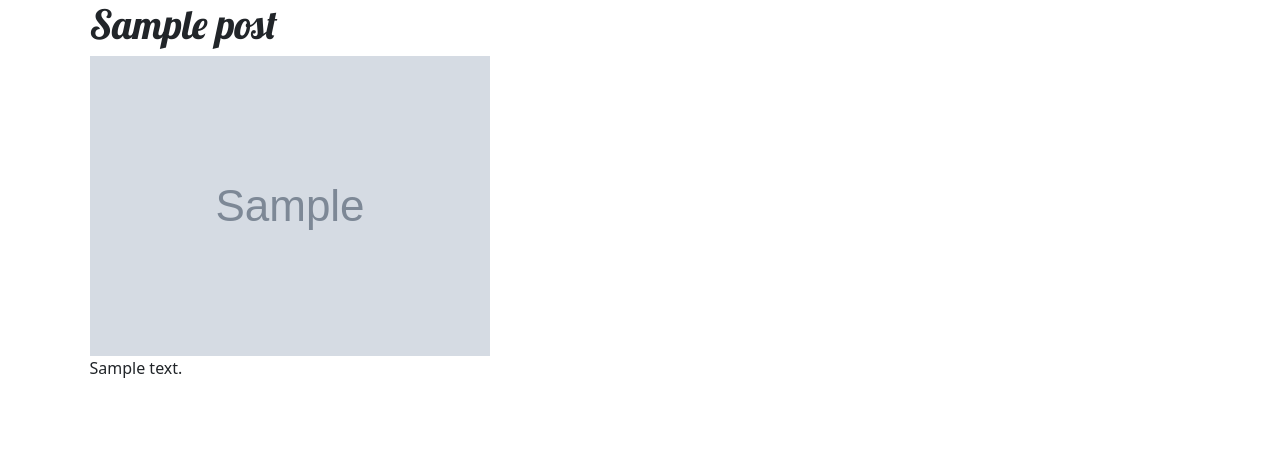
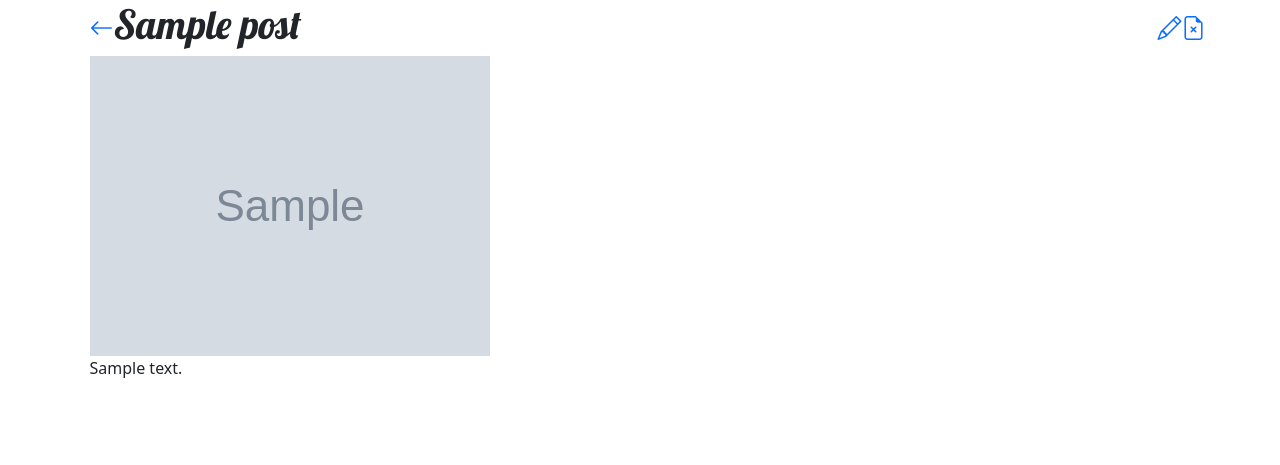
Before and after one commit to phk70/diplom_blog, a Django app: page /post/1/ in a window 1280 px wide. Shown: the part 106-571 px from the top of the page. Run offline with Django 5.2, Linux system fonts and the light colour scheme; tables that the repository leaves empty hold one stand-in row (values such as "Sample post"); grey boxes marked "Sample" are stand-in pictures.

Commit message:
Добавлены кнопки навигации в post_detail

```diff
--- a/blog/templates/blog/base.html
+++ b/blog/templates/blog/base.html
@@ -6,7 +6,7 @@
     <meta charset="UTF-8">
     <meta name="viewport" content="width=device-width, initial-scale=1.0">
     <title>TravelMap</title>
-    <link rel="shortcut icon" type="image/png" href="{% static 'blog/image/favicon.png' %}" />
+    <link rel="shortcut icon" type="image/png" href="{% static 'image/favicon.png' %}" />
     <link rel="preconnect" href="https://fonts.googleapis.com">
     <link rel="preconnect" href="https://fonts.gstatic.com" crossorigin>
     <link href="https://fonts.googleapis.com/css2?family=Lobster&display=swap" rel="stylesheet"/>  {% comment %}  Импорт шрифта  {% endcomment %}
--- a/blog/templates/blog/post_delete.html
+++ b/blog/templates/blog/post_delete.html
@@ -10,6 +10,6 @@
             <img="{{ post.photo.url }}">
         </div>
         <input class="btn btn-danger" type="submit" value="Удалить">
-        <a class="nav-link" href="{% url 'post_list'%}">Отмена</a>
+        <a class="nav-link" href="{% url 'post_detail' pk=post.pk%}">Отмена</a>
     </form>
 {% endblock content %}
--- a/blog/templates/blog/post_detail.html
+++ b/blog/templates/blog/post_detail.html
@@ -4,11 +4,21 @@
 {% block content %}
     <div class="post">
         {% if post.published_date %}
+        <div class="row">
+            <div class="col-6 d-flex align-items-center justify-content-start width-30px">
+                <a class="bi bi-arrow-left fs-4" href="{% url 'post_list' %}"></a>
+                <h1>{{ post.title }}</h1>
+            </div>
+            <div class="col-6 d-flex align-items-center justify-content-end">
+                <a class="bi bi-pencil fs-4" href="{% url 'post_update' pk=post.pk %}"></a>
+                <a class="bi bi-file-earmark-x fs-4" href="{% url 'post_delete' pk=post.pk %}"></a>
+            </div>
+        </div>
+            {% if post.image %}
+                <img src="{{ post.image.url }}" width="400px">
+            {% endif %}
+            <p>{{ post.text | linebreaksbr }}</p>
         {% endif %}
-        <h1>{{ post.title }}</h1>
-        {% if post.image %}
-            <img src="{{ post.image.url }}" width="400px">
-        {% endif %}
-        <p>{{ post.text | linebreaksbr }}</p>
+
     </div>
 {% endblock content %}
--- a/blog/templates/blog/post_update.html
+++ b/blog/templates/blog/post_update.html
@@ -16,6 +16,7 @@
             <input class="mb-3" type="file" accept="image/*" name="image" id="image">
             <br>
             <button class="btn btn-success" type="submit" name="Add" value="Add">Изменить</button>
+            <a class="nav-link" href="{% url 'post_detail' pk=post.pk%}">Отмена</a>
         </div>
     </form>
 </div>
--- a/mysite/settings.py
+++ b/mysite/settings.py
@@ -83,7 +83,7 @@ USE_I18N = True
 
 USE_TZ = True
 
-STATIC_URL = 'static/'
+STATIC_URL = '/static/'
 STATIC_ROOT = BASE_DIR / 'satic'
 
 DEFAULT_AUTO_FIELD = 'django.db.models.BigAutoField'
```
Also changed, not shown: blog/static/image/back.png (added), blog/static/image/delete.png (added), blog/static/image/favicon.png (added), blog/static/image/update.png (added).
